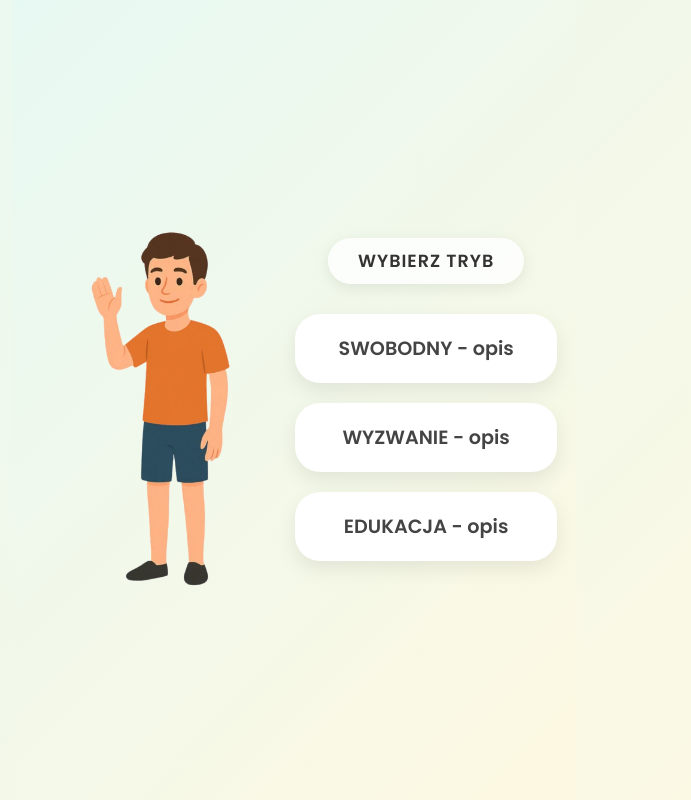
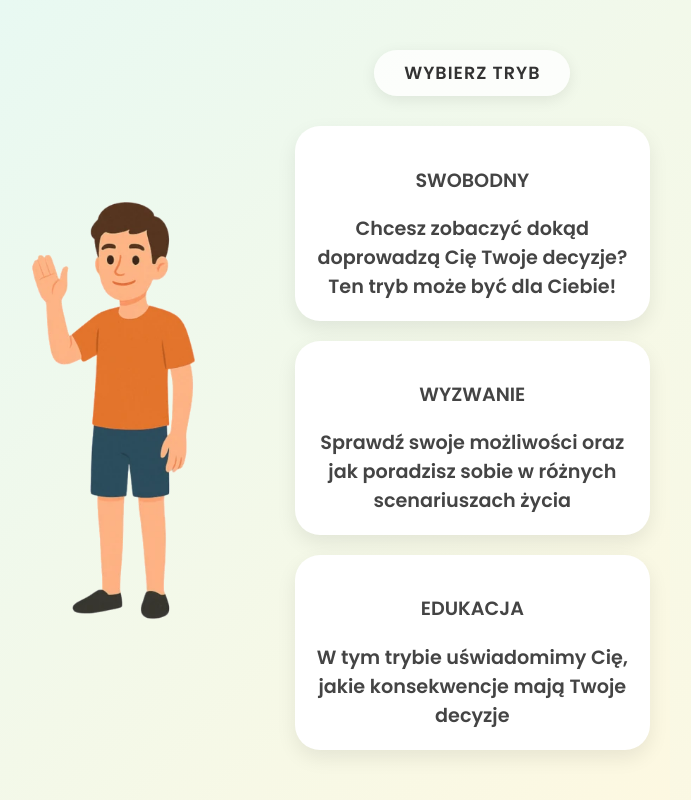
Before and after one commit to JulenZZZ/HackYeah2025, a Django app: template hackyeahAPI/game/templates/game/challenge_select.html in a window 1280 px wide. Shown: the whole page, without its empty margins (345-1036 px from the left). Run offline with Django 5.2, Linux system fonts and the light colour scheme; the template is opened without the code that fills it, so the values that code supplies are empty.

Commit message:
fix: add descriptions to challenges

```diff
--- a/hackyeahAPI/game/templates/game/challenge_select.html
+++ b/hackyeahAPI/game/templates/game/challenge_select.html
@@ -23,9 +23,18 @@
             <div class="title-card">WYBIERZ TRYB</div>
             <form method="post" class="challenge-form">
                 {% csrf_token %}
-                <button type="submit" name="challenge" value="Swobodny">SWOBODNY - opis</button>
-                <button type="submit" name="challenge" value="Wyzwanie">WYZWANIE - opis</button>
-                <button type="submit" name="challenge" value="Edukacja">EDUKACJA - opis</button>
+                <button type="submit" name="challenge" value="Swobodny">
+                    <p>SWOBODNY</p>
+                    <span>Chcesz zobaczyć dokąd doprowadzą Cię Twoje decyzje? Ten tryb może być dla Ciebie!</span>
+                </button>
+                <button type="submit" name="challenge" value="Wyzwanie">
+                    <p>WYZWANIE</p>
+                    <span>Sprawdź swoje możliwości oraz jak poradzisz sobie w różnych scenariuszach życia</span>
+                </button>
+                <button type="submit" name="challenge" value="Edukacja">
+                    <p>EDUKACJA</p>
+                    <span>W tym trybie uświadomimy Cię, jakie konsekwencje mają Twoje decyzje</span>
+                </button>
             </form>
              {% if error %}
                 <p class="error">{{ error }}</p>
```
